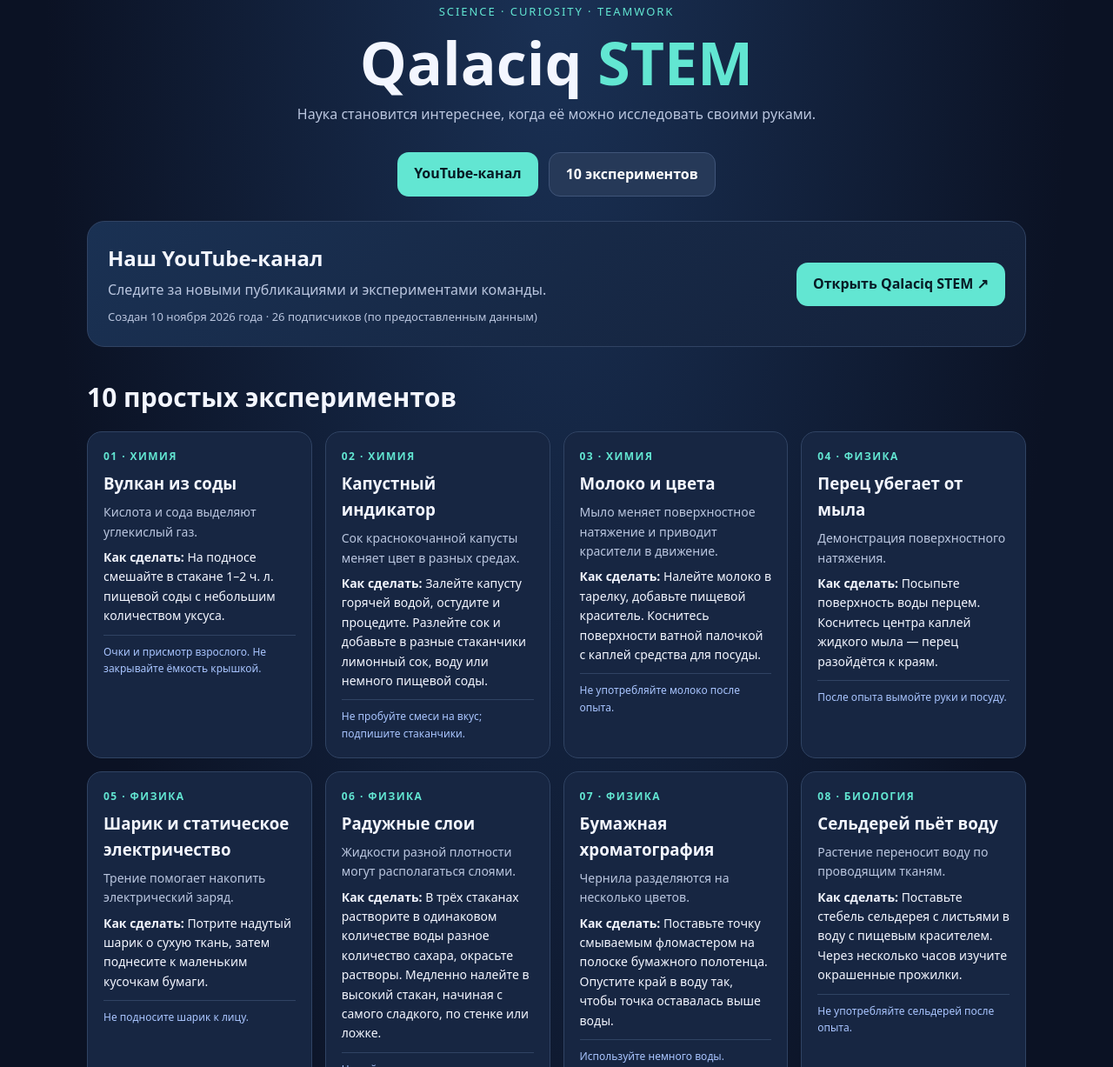
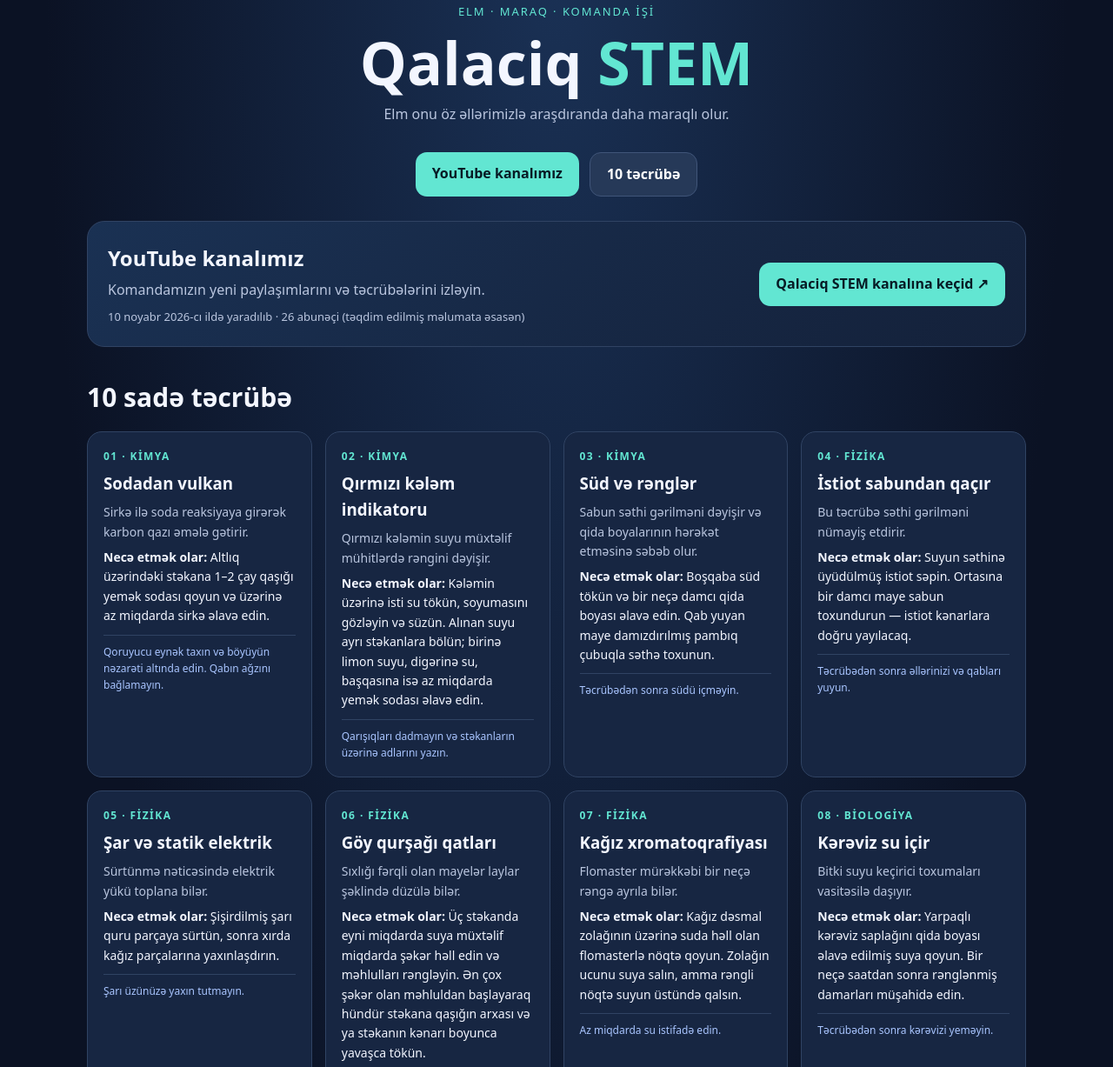
Before and after one commit to jsjgksujsl-a11y/qalaciq-stem, a plain HTML site: page index.html in a window 1280 px wide. Shown: the part 52-1279 px from the top of the page at 87% size. Drawn offline with Linux system fonts and the light colour scheme.

Commit message:
Translate Qalaciq STEM website into Azerbaijani

```diff
--- a/index.html
+++ b/index.html
@@ -1,5 +1,11 @@
 <!doctype html>
-<html lang="ru"><head><meta charset="utf-8"><meta name="viewport" content="width=device-width,initial-scale=1"><meta name="theme-color" content="#101a32"><title>Qalaciq STEM</title>
+<html lang="az">
+<head>
+<meta charset="utf-8">
+<meta name="viewport" content="width=device-width,initial-scale=1">
+<meta name="theme-color" content="#101a32">
+<meta name="description" content="Qalaciq STEM — elm, maraq və komanda işi. Məktəbimizdə STEM təhsilini inkişaf etdirmək təşəbbüsü.">
+<title>Qalaciq STEM</title>
 <style>
 :root{--bg:#0b1224;--panel:#172642;--text:#f3f6ff;--muted:#bac6df;--cyan:#62e6d2;--line:#304363}
 *{box-sizing:border-box}html{scroll-behavior:smooth}body{margin:0;background:radial-gradient(ellipse at top,#1a3155,#0b1224 65%);color:var(--text);font:16px/1.6 system-ui,Arial,sans-serif}
@@ -7,20 +13,43 @@ header{text-align:center;padding:55px 18px 30px}.tag{color:var(--cyan);letter-sp
 nav{display:flex;justify-content:center;gap:12px;flex-wrap:wrap;padding:0 15px 28px}nav a,.cta{padding:12px 19px;border-radius:13px;text-decoration:none;font-weight:700}nav a:first-child,.cta{background:var(--cyan);color:#071b25}nav a:last-child{background:#263958;color:white;border:1px solid #405579}
 main{width:min(1080px,calc(100% - 30px));margin:auto}.intro{display:flex;justify-content:space-between;align-items:center;gap:20px;flex-wrap:wrap;background:linear-gradient(135deg,#1a3153,#14213a);border:1px solid var(--line);border-radius:20px;padding:23px;margin-bottom:34px}.intro h2{margin:0 0 4px}.intro p{margin:0;color:var(--muted)}.stats{font-size:13px;color:var(--muted);margin-top:8px}
 h2.section{font-size:30px;margin:20px 0 15px}.grid{display:grid;grid-template-columns:repeat(auto-fit,minmax(245px,1fr));gap:15px}.card{background:var(--panel);border:1px solid var(--line);border-radius:17px;padding:18px}.num{font-size:12px;color:var(--cyan);font-weight:800;letter-spacing:.12em}.card h3{margin:7px 0}.card p{font-size:14px;color:var(--muted);margin:7px 0}.card .how{color:var(--text)}.note{display:block;border-top:1px solid var(--line);padding-top:9px;margin-top:10px;font-size:12px;color:#a9c5ff}footer{text-align:center;color:#91a2c3;padding:28px 12px;margin-top:40px;border-top:1px solid var(--line)}
-</style></head><body>
-<header><div class="tag">SCIENCE · CURIOSITY · TEAMWORK</div><h1>Qalaciq <span>STEM</span></h1><p>Наука становится интереснее, когда её можно исследовать своими руками.</p></header>
-<nav><a href="#youtube">YouTube-канал</a><a href="#experiments">10 экспериментов</a></nav>
+</style>
+</head>
+<body>
+<header>
+<div class="tag">ELM · MARAQ · KOMANDA İŞİ</div>
+<h1>Qalaciq <span>STEM</span></h1>
+<p>Elm onu öz əllərimizlə araşdıranda daha maraqlı olur.</p>
+</header>
+<nav>
+<a href="#youtube">YouTube kanalımız</a>
+<a href="#experiments">10 təcrübə</a>
+</nav>
 <main>
-<section class="intro" id="youtube"><div><h2>Наш YouTube-канал</h2><p>Следите за новыми публикациями и экспериментами команды.</p><div class="stats">Создан 10 ноября 2026 года · 26 подписчиков (по предоставленным данным)</div></div><a class="cta" href="https://www.youtube.com/@QalaciqSTEM" target="_blank" rel="noopener">Открыть Qalaciq STEM ↗</a></section>
-<section id="experiments"><h2 class="section">10 простых экспериментов</h2><div class="grid">
-<article class="card"><div class="num">01 · ХИМИЯ</div><h3>Вулкан из соды</h3><p>Кислота и сода выделяют углекислый газ.</p><p class="how"><b>Как сделать:</b> На подносе смешайте в стакане 1–2 ч. л. пищевой соды с небольшим количеством уксуса.</p><span class="note">Очки и присмотр взрослого. Не закрывайте ёмкость крышкой.</span></article>
-<article class="card"><div class="num">02 · ХИМИЯ</div><h3>Капустный индикатор</h3><p>Сок краснокочанной капусты меняет цвет в разных средах.</p><p class="how"><b>Как сделать:</b> Залейте капусту горячей водой, остудите и процедите. Разлейте сок и добавьте в разные стаканчики лимонный сок, воду или немного пищевой соды.</p><span class="note">Не пробуйте смеси на вкус; подпишите стаканчики.</span></article>
-<article class="card"><div class="num">03 · ХИМИЯ</div><h3>Молоко и цвета</h3><p>Мыло меняет поверхностное натяжение и приводит красители в движение.</p><p class="how"><b>Как сделать:</b> Налейте молоко в тарелку, добавьте пищевой краситель. Коснитесь поверхности ватной палочкой с каплей средства для посуды.</p><span class="note">Не употребляйте молоко после опыта.</span></article>
-<article class="card"><div class="num">04 · ФИЗИКА</div><h3>Перец убегает от мыла</h3><p>Демонстрация поверхностного натяжения.</p><p class="how"><b>Как сделать:</b> Посыпьте поверхность воды перцем. Коснитесь центра каплей жидкого мыла — перец разойдётся к краям.</p><span class="note">После опыта вымойте руки и посуду.</span></article>
-<article class="card"><div class="num">05 · ФИЗИКА</div><h3>Шарик и статическое электричество</h3><p>Трение помогает накопить электрический заряд.</p><p class="how"><b>Как сделать:</b> Потрите надутый шарик о сухую ткань, затем поднесите к маленьким кусочкам бумаги.</p><span class="note">Не подносите шарик к лицу.</span></article>
-<article class="card"><div class="num">06 · ФИЗИКА</div><h3>Радужные слои</h3><p>Жидкости разной плотности могут располагаться слоями.</p><p class="how"><b>Как сделать:</b> В трёх стаканах растворите в одинаковом количестве воды разное количество сахара, окрасьте растворы. Медленно налейте в высокий стакан, начиная с самого сладкого, по стенке или ложке.</p><span class="note">Не пейте растворы после опыта; лучше использовать небьющуюся посуду.</span></article>
-<article class="card"><div class="num">07 · ФИЗИКА</div><h3>Бумажная хроматография</h3><p>Чернила разделяются на несколько цветов.</p><p class="how"><b>Как сделать:</b> Поставьте точку смываемым фломастером на полоске бумажного полотенца. Опустите край в воду так, чтобы точка оставалась выше воды.</p><span class="note">Используйте немного воды.</span></article>
-<article class="card"><div class="num">08 · БИОЛОГИЯ</div><h3>Сельдерей пьёт воду</h3><p>Растение переносит воду по проводящим тканям.</p><p class="how"><b>Как сделать:</b> Поставьте стебель сельдерея с листьями в воду с пищевым красителем. Через несколько часов изучите окрашенные прожилки.</p><span class="note">Не употребляйте сельдерей после опыта.</span></article>
-<article class="card"><div class="num">09 · БИОЛОГИЯ</div><h3>Как растёт фасоль</h3><p>Наблюдаем прорастание семени.</p><p class="how"><b>Как сделать:</b> Положите влажную салфетку в прозрачный стакан, вставьте фасолину между салфеткой и стенкой. Поддерживайте влажность несколько дней.</p><span class="note">Не ешьте семена и ростки из опыта.</span></article>
-<article class="card"><div class="num">10 · БИОЛОГИЯ</div><h3>Дрожжи надувают шарик</h3><p>Дрожжи используют сахар и выделяют углекислый газ.</p><p class="how"><b>Как сделать:</b> Добавьте сухие пищевые дрожжи и сахар в бутылку с тёплой, не горячей водой. Наденьте шарик на горлышко и подождите 15–30 минут.</p><span class="note">Не закрывайте бутылку жёсткой крышкой. Не пейте смесь; нужен присмотр взрослого.</span></article>
-</div></section></main><footer>Qalaciq STEM · Маленькие эксперименты — большие открытия.</footer></body></html>
+<section class="intro" id="youtube">
+<div>
+<h2>YouTube kanalımız</h2>
+<p>Komandamızın yeni paylaşımlarını və təcrübələrini izləyin.</p>
+<div class="stats">10 noyabr 2026-cı ildə yaradılıb · 26 abunəçi (təqdim edilmiş məlumata əsasən)</div>
+</div>
+<a class="cta" href="https://www.youtube.com/@QalaciqSTEM" target="_blank" rel="noopener">Qalaciq STEM kanalına keçid ↗</a>
+</section>
+<section id="experiments">
+<h2 class="section">10 sadə təcrübə</h2>
+<div class="grid">
+<article class="card"><div class="num">01 · KİMYA</div><h3>Sodadan vulkan</h3><p>Sirkə ilə soda reaksiyaya girərək karbon qazı əmələ gətirir.</p><p class="how"><b>Necə etmək olar:</b> Altlıq üzərindəki stəkana 1–2 çay qaşığı yemək sodası qoyun və üzərinə az miqdarda sirkə əlavə edin.</p><span class="note">Qoruyucu eynək taxın və böyüyün nəzarəti altında edin. Qabın ağzını bağlamayın.</span></article>
+<article class="card"><div class="num">02 · KİMYA</div><h3>Qırmızı kələm indikatoru</h3><p>Qırmızı kələmin suyu müxtəlif mühitlərdə rəngini dəyişir.</p><p class="how"><b>Necə etmək olar:</b> Kələmin üzərinə isti su tökün, soyumasını gözləyin və süzün. Alınan suyu ayrı stəkanlara bölün; birinə limon suyu, digərinə su, başqasına isə az miqdarda yemək sodası əlavə edin.</p><span class="note">Qarışıqları dadmayın və stəkanların üzərinə adlarını yazın.</span></article>
+<article class="card"><div class="num">03 · KİMYA</div><h3>Süd və rənglər</h3><p>Sabun səthi gərilməni dəyişir və qida boyalarının hərəkət etməsinə səbəb olur.</p><p class="how"><b>Necə etmək olar:</b> Boşqaba süd tökün və bir neçə damcı qida boyası əlavə edin. Qab yuyan maye damızdırılmış pambıq çubuqla səthə toxunun.</p><span class="note">Təcrübədən sonra südü içməyin.</span></article>
+<article class="card"><div class="num">04 · FİZİKA</div><h3>İstiot sabundan qaçır</h3><p>Bu təcrübə səthi gərilməni nümayiş etdirir.</p><p class="how"><b>Necə etmək olar:</b> Suyun səthinə üyüdülmüş istiot səpin. Ortasına bir damcı maye sabun toxundurun — istiot kənarlara doğru yayılacaq.</p><span class="note">Təcrübədən sonra əllərinizi və qabları yuyun.</span></article>
+<article class="card"><div class="num">05 · FİZİKA</div><h3>Şar və statik elektrik</h3><p>Sürtünmə nəticəsində elektrik yükü toplana bilər.</p><p class="how"><b>Necə etmək olar:</b> Şişirdilmiş şarı quru parçaya sürtün, sonra xırda kağız parçalarına yaxınlaşdırın.</p><span class="note">Şarı üzünüzə yaxın tutmayın.</span></article>
+<article class="card"><div class="num">06 · FİZİKA</div><h3>Göy qurşağı qatları</h3><p>Sıxlığı fərqli olan mayelər laylar şəklində düzülə bilər.</p><p class="how"><b>Necə etmək olar:</b> Üç stəkanda eyni miqdarda suya müxtəlif miqdarda şəkər həll edin və məhlulları rəngləyin. Ən çox şəkər olan məhluldan başlayaraq hündür stəkana qaşığın arxası və ya stəkanın kənarı boyunca yavaşca tökün.</p><span class="note">Məhlulları içməyin. Qırılmayan qablardan istifadə etmək daha yaxşıdır.</span></article>
+<article class="card"><div class="num">07 · FİZİKA</div><h3>Kağız xromatoqrafiyası</h3><p>Flomaster mürəkkəbi bir neçə rəngə ayrıla bilər.</p><p class="how"><b>Necə etmək olar:</b> Kağız dəsmal zolağının üzərinə suda həll olan flomasterlə nöqtə qoyun. Zolağın ucunu suya salın, amma rəngli nöqtə suyun üstündə qalsın.</p><span class="note">Az miqdarda su istifadə edin.</span></article>
+<article class="card"><div class="num">08 · BİOLOGİYA</div><h3>Kərəviz su içir</h3><p>Bitki suyu keçirici toxumaları vasitəsilə daşıyır.</p><p class="how"><b>Necə etmək olar:</b> Yarpaqlı kərəviz saplağını qida boyası əlavə edilmiş suya qoyun. Bir neçə saatdan sonra rənglənmiş damarları müşahidə edin.</p><span class="note">Təcrübədən sonra kərəvizi yeməyin.</span></article>
+<article class="card"><div class="num">09 · BİOLOGİYA</div><h3>Lobya necə böyüyür?</h3><p>Toxumun cücərməsini müşahidə edirik.</p><p class="how"><b>Necə etmək olar:</b> Şəffaf stəkana nəm salfet qoyun. Bir lobya dənəsini salfetlə stəkanın divarı arasına yerləşdirin. Bir neçə gün ərzində salfetin nəm qalmasına diqqət edin.</p><span class="note">Təcrübədə istifadə olunan toxumları və cücərtiləri yeməyin.</span></article>
+<article class="card"><div class="num">10 · BİOLOGİYA</div><h3>Maya şarı şişirdir</h3><p>Maya göbələkləri şəkərdən istifadə edərək karbon qazı əmələ gətirir.</p><p class="how"><b>Necə etmək olar:</b> Butulkadakı ilıq, isti olmayan suya quru qida mayası və şəkər əlavə edin. Butulkanın ağzına şar keçirin və 15–30 dəqiqə gözləyin.</p><span class="note">Butulkanı bərk qapaqla bağlamayın. Qarışığı içməyin; böyüyün nəzarəti lazımdır.</span></article>
+</div>
+</section>
+</main>
+<footer>Qalaciq STEM · Kiçik təcrübələr — böyük kəşflər.</footer>
+</body>
+</html>
```
